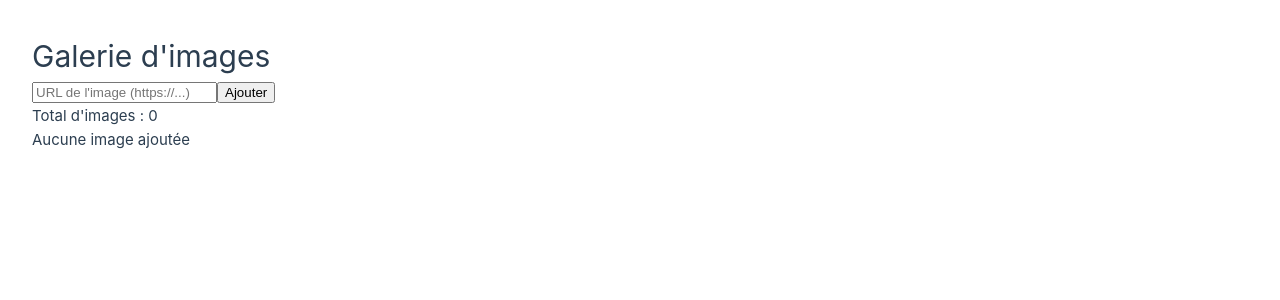
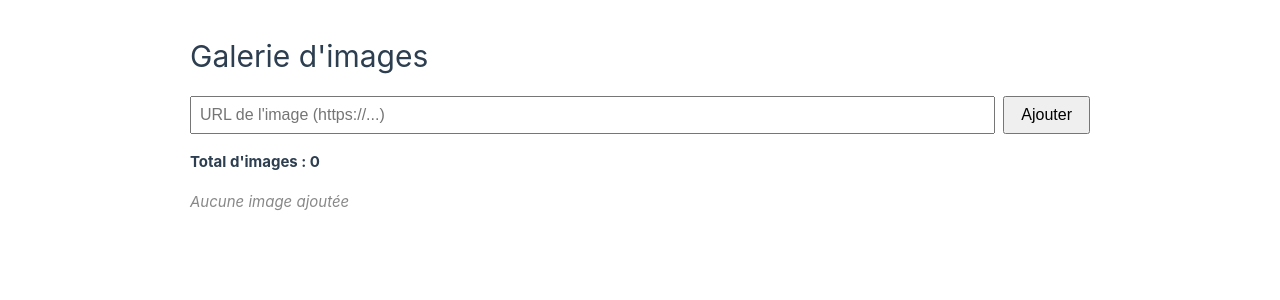
Before and after one commit to YONKOYNK/Eval-vueJs, a Vue app in the folder EvalSofianeVueJS/: page / in a window 1280 px wide. Shown: the top 300 px of the page. Built offline with nearby package versions, Linux system fonts and the light colour scheme.

Commit message:
style: mise en forme de la galerie et des vignettes

```diff
--- a/EvalSofianeVueJS/src/App.vue
+++ b/EvalSofianeVueJS/src/App.vue
@@ -71,3 +71,73 @@ function supprimerImage(id) {
     </ul>
   </main>
 </template>
+
+<style scoped>
+.galerie-app {
+  max-width: 900px;
+  margin: 0 auto;
+}
+
+h1 {
+  margin-bottom: 1rem;
+}
+
+.formulaire {
+  display: flex;
+  gap: 0.5rem;
+}
+
+.formulaire input {
+  flex: 1;
+  padding: 0.5rem;
+  font-size: 1rem;
+}
+
+button {
+  padding: 0.5rem 1rem;
+  font-size: 1rem;
+  cursor: pointer;
+}
+
+.erreur {
+  color: #d33;
+  margin-top: 0.5rem;
+}
+
+.total {
+  margin: 1rem 0;
+  font-weight: bold;
+}
+
+.vide {
+  font-style: italic;
+  color: #888;
+}
+
+.galerie {
+  list-style: none;
+  padding: 0;
+  display: grid;
+  grid-template-columns: repeat(auto-fill, minmax(180px, 1fr));
+  gap: 1rem;
+}
+
+.vignette {
+  display: flex;
+  flex-direction: column;
+  align-items: center;
+  gap: 0.5rem;
+}
+
+.vignette img {
+  width: 100%;
+  height: 150px;
+  object-fit: cover;
+  border-radius: 6px;
+  border: 1px solid #ccc;
+}
+
+.supprimer {
+  width: 100%;
+}
+</style>
```
